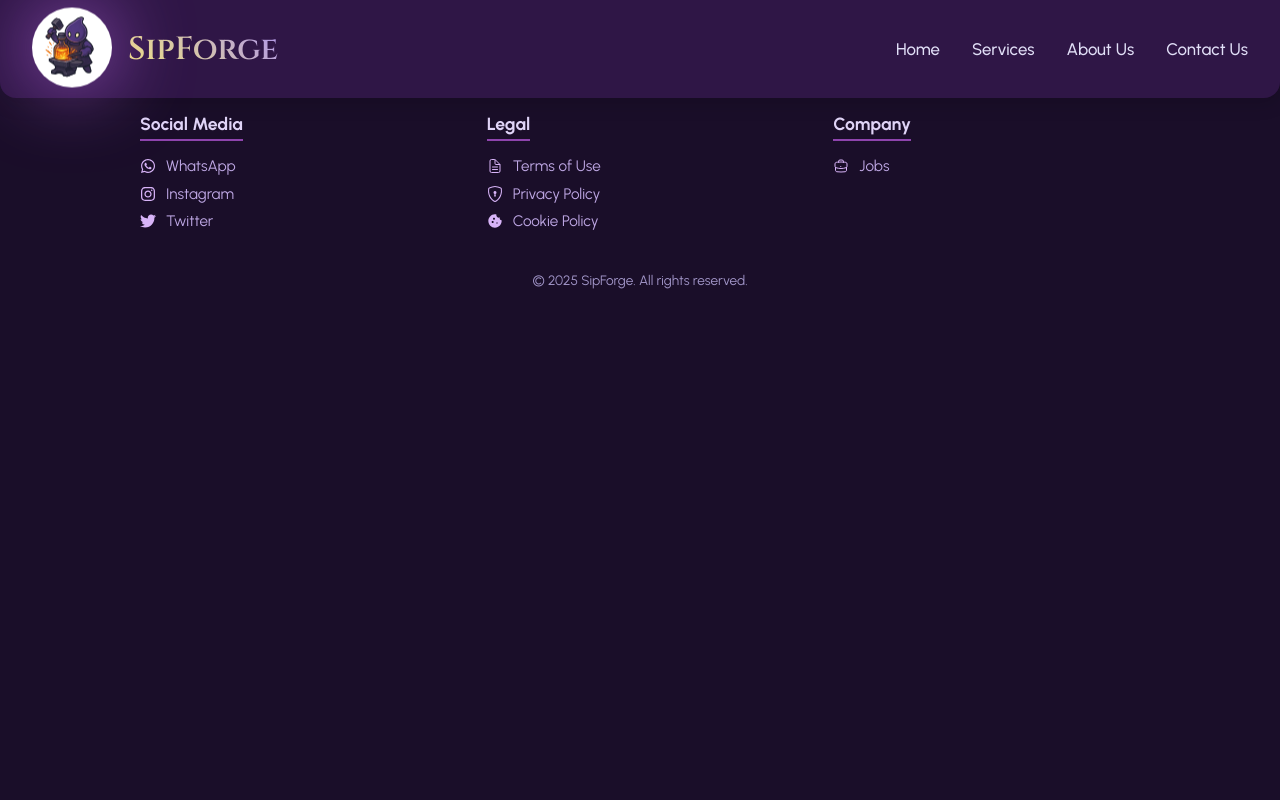
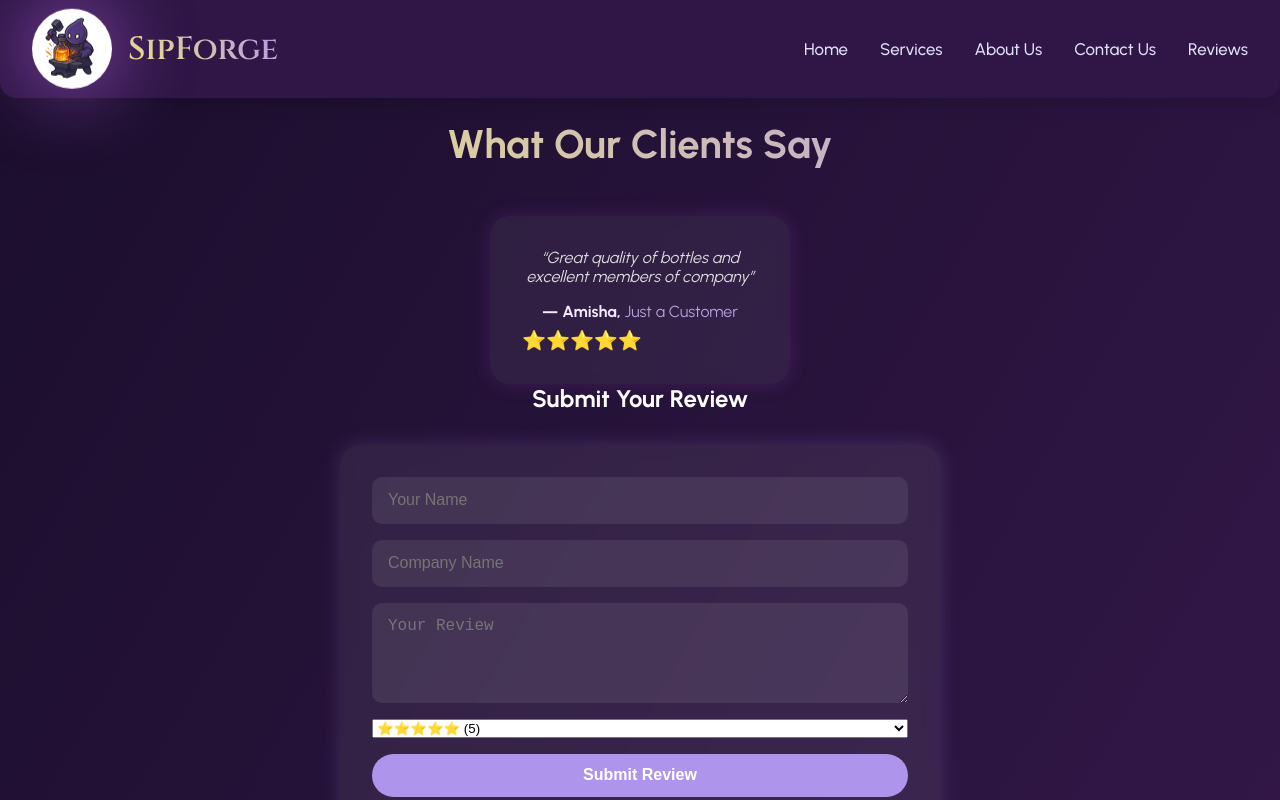
Before and after one commit to Amisha103/SipForge, a React (Create React App) app: page /reviews in a window 1280 px wide. Shown: the top 800 px of the page. Built offline with nearby package versions, Linux system fonts and the light colour scheme; a web font is replaced by a local one.

Commit message:
form fixed

```diff
--- a/package.json
+++ b/package.json
@@ -3,6 +3,7 @@
   "version": "0.1.0",
   "private": true,
   "dependencies": {
+    "@emailjs/browser": "^4.4.1",
     "@testing-library/dom": "^10.4.0",
     "@testing-library/jest-dom": "^6.6.3",
     "@testing-library/react": "^16.3.0",
--- a/src/App.js
+++ b/src/App.js
@@ -4,11 +4,10 @@ import Navbar from './components/Navbar';
 import HomeSection from './components/HomeSection';
 import Services from './components/Services';
 import AboutUs from './components/AboutUs';
-
+import CustomerReviews from './components/CustomerReviews';
 import Footer from './components/Footer';
 import './App.css';
 import ContactUs from './components/ContactUs';
-
 const isGithub = window.location.hostname.includes("github.io");
 const basename = isGithub ? "/sipforge-catalog" : "/";
 
@@ -22,6 +21,7 @@ function App() {
           <Route path="/services" element={<Services />} />
           <Route path="/about" element={<AboutUs />} />
           <Route path="/contact" element={<ContactUs />} />
+            <Route path="/reviews" element={<CustomerReviews />} />
         </Routes>
         <Footer />
       </>
--- a/src/components/AboutUs.css
+++ b/src/components/AboutUs.css
@@ -146,6 +146,18 @@
   position: relative;
   z-index: 1;
 }
+.fssai-info {
+  margin: 2rem auto;
+  padding: 1rem 1.5rem;
+  font-size: 1rem;
+  background-color: rgba(255, 255, 255, 0.05);
+  color: #e6e6e6;
+  border-left: 4px solid #a37bf3;
+  width: fit-content;
+  text-align: left;
+  font-weight: 600;
+  box-shadow: 0 0 10px rgba(163, 123, 243, 0.3);
+}
 
 .cta-button:hover {
   background-color: #f0c8ff;
--- a/src/components/AboutUs.jsx
+++ b/src/components/AboutUs.jsx
@@ -1,6 +1,7 @@
 import React from 'react';
 import './AboutUs.css';
 import { Link } from 'react-router-dom';
+
 const AboutUs = () => {
   return (
     <section className="about-wrapper">
@@ -32,7 +33,6 @@ const AboutUs = () => {
           </div>
         </div>
 
-
         <div className="journey">
           <h2>Our Journey</h2>
           <p>
@@ -40,6 +40,12 @@ const AboutUs = () => {
           </p>
         </div>
 
+        {/* ✅ FSSAI Number Section */}
+        <div className="fssai-info">
+          <strong>FSSAI Lic/Reg No. :</strong> 20425061000572
+        </div>
+
+        {/* CTA Button */}
         <div className="cta">
           <h3>Ready to Build Something Iconic?</h3>
           <p>Your brand deserves more than ads — it deserves conversations. Let's collaborate and make every sip unforgettable.</p>
--- a/src/components/ContactUs.css
+++ b/src/components/ContactUs.css
@@ -71,7 +71,9 @@
 }
 
 .bottle {
-  width: 160px;
+  width: 360px;
+  height: 360px;
+  margin-top: 20px;
   border-radius: 14px;
   transition: transform 0.3s ease;
   box-shadow: 0 0 20px rgba(204, 153, 255, 0.4);
--- a/src/components/ContactUs.jsx
+++ b/src/components/ContactUs.jsx
@@ -1,9 +1,31 @@
-import React from 'react';
+import React, { useRef } from 'react';
 import './ContactUs.css';
-import bottle1 from '../assets/bottle1.jpg';
-import bottle2 from '../assets/bottle2.jpg';
+import emailjs from '@emailjs/browser';
+import logo from '../assets/logo.jpg';
+
 
 const ContactUs = () => {
+  const form = useRef();
+
+  const sendEmail = (e) => {
+    e.preventDefault();
+
+    emailjs.sendForm(
+      'service_wk1141f',     // 🔁 Replace with your EmailJS service ID
+      'template_hviwmqb',    // 🔁 Replace with your EmailJS template ID
+      form.current,
+      '7Y5SorzxIByNl-GhW'      // 🔁 Replace with your EmailJS public key
+    )
+    .then((result) => {
+      alert('✅ Message sent successfully!');
+      form.current.reset();
+    })
+    .catch((error) => {
+      console.error(error.text);
+      alert('❌ Failed to send message. Please try again.');
+    });
+  };
+
   return (
     <section className="contact-section" id="contact">
       <div className="contact-header">
@@ -12,32 +34,64 @@ const ContactUs = () => {
       </div>
 
       <div className="contact-content">
-        {/* Left: Contact Info + Bottles */}
+        {/* Left: Info + Bottles */}
         <div className="contact-left">
           <div className="contact-info">
-            <h3>📍 Address</h3>
-            <p> Madhopur susta, Kachhi Pakki,<br></br>
-                 Muzzafarpur, Bihar, India</p>
-            <h3>📞 Phone</h3>
-            <p>+91 8252302656</p>
-            <h3>📧 Email</h3>
-            <p>sipforge3@gmail.com</p>
+            <div className="contact-info-row">
+              <h3>📍 Address</h3>
+              <p>
+                Madhopur Susta, Kachhi Pakki,<br />
+                Muzaffarpur, Bihar, India
+              </p>
+            </div>
+
+            <div className="contact-info-row">
+              <h3>📞 Phone</h3>
+              <p>+91 8252302656</p>
+            </div>
+
+            <div className="contact-info-row">
+              <h3>📧 Email</h3>
+              <p>sipforge3@gmail.com</p>
+            </div>
           </div>
 
           <div className="bottle-images">
-            <img src={bottle1} alt="Bottle 1" className="bottle animate1" />
-            <img src={bottle2} alt="Bottle 2" className="bottle animate2" />
+            <img src={logo} alt="Bottle 1" className="bottle animate1" />
+
           </div>
         </div>
 
-        {/* Right: Contact Form */}
+        {/* Right: Form */}
         <div className="contact-right">
-          <form className="contact-form">
-            <input type="text" placeholder="Your Name" required />
-            <input type="email" placeholder="Email Address" required />
-            <input type="tel" placeholder="Phone Number" required />
-            <input type="text" placeholder="Company Name" />
-            <textarea placeholder="Your Message" required></textarea>
+          <form ref={form} onSubmit={sendEmail} className="contact-form">
+            <input
+              type="text"
+              name="name"
+              placeholder="Your Name"
+              required
+            />
+            <input
+              type="email"
+              name="email"
+              placeholder="Email Address"
+              required
+            />
+            <input
+              type="tel"
+              name="phone"
+              placeholder="Phone Number"
+            />
+            <input
+              type="text"
+              name="company"
+              placeholder="Company Name"
+            />
+            <textarea
+              name="message"
+              placeholder="Your Message"
+              required
+            ></textarea>
             <button type="submit">Send Message</button>
           </form>
         </div>
--- /dev/null
+++ b/src/components/CustomerReviews.css
@@ -0,0 +1,121 @@
+.reviews-section {
+  padding: 120px 2rem 60px;
+  background: linear-gradient(120deg, #1b0e2d, #321747);
+  color: white;
+  font-family: 'Urbanist', sans-serif;
+  text-align: center;
+}
+
+.reviews-heading {
+  font-size: 2.5rem;
+  margin-bottom: 3rem;
+  background: linear-gradient(45deg, #f3ec78, #af94ec);
+  -webkit-background-clip: text;
+  -webkit-text-fill-color: transparent;
+}
+
+.reviews-container {
+  display: flex;
+  flex-wrap: wrap;
+  justify-content: center;
+  gap: 2rem;
+}
+
+.review-card {
+  background: rgba(255, 255, 255, 0.06);
+  padding: 2rem;
+  border-radius: 20px;
+  width: 300px;
+  text-align: left;
+  backdrop-filter: blur(6px);
+  box-shadow: 0 0 20px rgba(166, 74, 201, 0.2);
+  transition: transform 0.3s ease;
+}
+
+.review-card:hover {
+  transform: scale(1.03);
+}
+
+.review-text {
+  font-size: 1rem;
+  font-style: italic;
+  color: #ddd;
+  margin-bottom: 1rem;
+}
+
+.review-name {
+  font-weight: bold;
+  color: #f5e9ff;
+}
+
+.review-name span {
+  font-weight: normal;
+  color: #b6a1d9;
+}
+
+.review-stars {
+  margin-top: 0.5rem;
+  font-size: 1.2rem;
+  color: gold;
+}
+.review-form {
+  background: rgba(255, 255, 255, 0.07);
+  padding: 2rem;
+  margin: 2rem auto;
+  border-radius: 20px;
+  max-width: 600px;
+  display: flex;
+  flex-direction: column;
+  gap: 1rem;
+  backdrop-filter: blur(8px);
+  box-shadow: 0 0 20px rgba(175, 148, 236, 0.2);
+}
+
+.review-form input,
+.review-form textarea {
+  padding: 0.9rem 1rem;
+  border-radius: 10px;
+  border: none;
+  font-size: 1rem;
+  background: rgba(255, 255, 255, 0.08);
+  color: white;
+}
+
+.review-form textarea {
+  min-height: 100px;
+  resize: vertical;
+}
+
+.review-form label {
+  color: #ccc;
+  font-weight: bold;
+}
+
+.review-form input[type="range"] {
+  accent-color: #af94ec;
+}
+
+.review-form button {
+  background: #af94ec;
+  border: none;
+  padding: 0.8rem 1.5rem;
+  border-radius: 30px;
+  color: white;
+  font-weight: bold;
+  font-size: 1rem;
+  cursor: pointer;
+  transition: background 0.3s ease;
+}
+
+.review-form button:hover {
+  background: #c2a2ff;
+}
+
+
+/* Responsive */
+@media (max-width: 768px) {
+  .reviews-container {
+    flex-direction: column;
+    align-items: center;
+  }
+}
--- /dev/null
+++ b/src/components/CustomerReviews.jsx
@@ -0,0 +1,85 @@
+import React, { useState } from 'react';
+import './CustomerReviews.css';
+
+const CustomerReviews = () => {
+  const [reviews, setReviews] = useState([
+    {
+      name: "Amisha",
+      company: "Just a Customer",
+      review: "Great quality of bottles and excellent members of company",
+      rating: 5
+    }
+  ]);
+
+  const [formData, setFormData] = useState({
+    name: '',
+    company: '',
+    review: '',
+    rating: '5'
+  });
+
+  const handleChange = (e) => {
+    const { name, value } = e.target;
+    setFormData(prev => ({ ...prev, [name]: value }));
+  };
+
+  const handleSubmit = (e) => {
+    e.preventDefault();
+    setReviews([formData, ...reviews]);
+    setFormData({ name: '', company: '', review: '', rating: '5' });
+  };
+
+  return (
+    <section className="reviews-section">
+      <h1 className="reviews-heading">What Our Clients Say</h1>
+
+      <div className="reviews-container">
+        {reviews.map((review, index) => (
+          <div className="review-card" key={index}>
+            <p className="review-text">“{review.review}”</p>
+            <p className="review-name">— {review.name}, <span>{review.company}</span></p>
+            <div className="review-stars">{'⭐️'.repeat(review.rating)}</div>
+          </div>
+        ))}
+      </div>
+
+      <div className="review-form-section">
+        <h2>Submit Your Review</h2>
+        <form onSubmit={handleSubmit} className="review-form">
+          <input
+            type="text"
+            name="name"
+            placeholder="Your Name"
+            value={formData.name}
+            required
+            onChange={handleChange}
+          />
+          <input
+            type="text"
+            name="company"
+            placeholder="Company Name"
+            value={formData.company}
+            onChange={handleChange}
+          />
+          <textarea
+            name="review"
+            placeholder="Your Review"
+            value={formData.review}
+            required
+            onChange={handleChange}
+          ></textarea>
+          <select name="rating" value={formData.rating} onChange={handleChange}>
+            <option value="5">⭐⭐⭐⭐⭐ (5)</option>
+            <option value="4">⭐⭐⭐⭐ (4)</option>
+            <option value="3">⭐⭐⭐ (3)</option>
+            <option value="2">⭐⭐ (2)</option>
+            <option value="1">⭐ (1)</option>
+          </select>
+          <button type="submit">Submit Review</button>
+        </form>
+      </div>
+    </section>
+  );
+};
+
+export default CustomerReviews;
--- a/src/components/Navbar.jsx
+++ b/src/components/Navbar.jsx
@@ -15,6 +15,7 @@ const Navbar = () => {
         <li><Link to="/services">Services</Link></li>
         <li><Link to="/about">About Us</Link></li>
         <li><Link to="/contact">Contact Us</Link></li>
+         <li><Link to="/reviews">Reviews</Link></li>
       </ul>
     </nav>
   );
--- a/src/components/Services.css
+++ b/src/components/Services.css
@@ -4,6 +4,19 @@
   color: #ffffff;
   font-family: 'Urbanist', sans-serif;
   text-align: center;
+}
+.service-card ul {
+  list-style: none;
+  padding: 0;
+  margin-top: 0.5rem;
+}
+
+.service-card ul li {
+  margin-bottom: 0.5rem;
+  font-size: 1rem;
+  color: #ddd;
+  display: flex;
+  align-items: center;
 }
 
 .services-header h1 {
--- a/src/components/Services.jsx
+++ b/src/components/Services.jsx
@@ -16,22 +16,37 @@ const Services = () => {
           <h2>Branded Water Bottles</h2>
           <p>We create beautifully branded bottles with your logo and message—turning everyday use into brand recall.</p>
         </div>
+
+        <div className="service-card">
+          <h2>Available Sizes</h2>
+          <p>Choose from our premium quality bottle variants:</p>
+          <ul>
+            <li>🍼 200ml - Compact & easy to carry</li>
+            <li>🥤 500ml - Ideal for daily use</li>
+            <li>💧 1000ml - Perfect for long outdoor events</li>
+          </ul>
+        </div>
+
         <div className="service-card">
           <h2>Eco-Friendly Options</h2>
           <p>Promote sustainability with biodegradable or reusable bottles that align with your green goals.</p>
         </div>
+
         <div className="service-card">
           <h2>Targeted Distribution</h2>
           <p>We place your branded bottles in gyms, events, offices, and colleges for maximum exposure.</p>
         </div>
+
         <div className="service-card">
           <h2>Design Support</h2>
           <p>No designer? No worries. Our team helps you craft a bold and modern look for your bottle campaign.</p>
         </div>
+
         <div className="service-card">
           <h2>Bulk Orders & Logistics</h2>
           <p>From production to packaging and delivery—we manage it all efficiently, regardless of your business size.</p>
         </div>
+
         <div className="service-card">
           <h2>Campaign Tracking</h2>
           <p>We offer insights and reports so you can track performance, reach, and return on investment.</p>
```
Also changed, not shown: 1 other file (tests, documents, lock files or other folders). Lines whose indentation alone changed are shown as unchanged.
